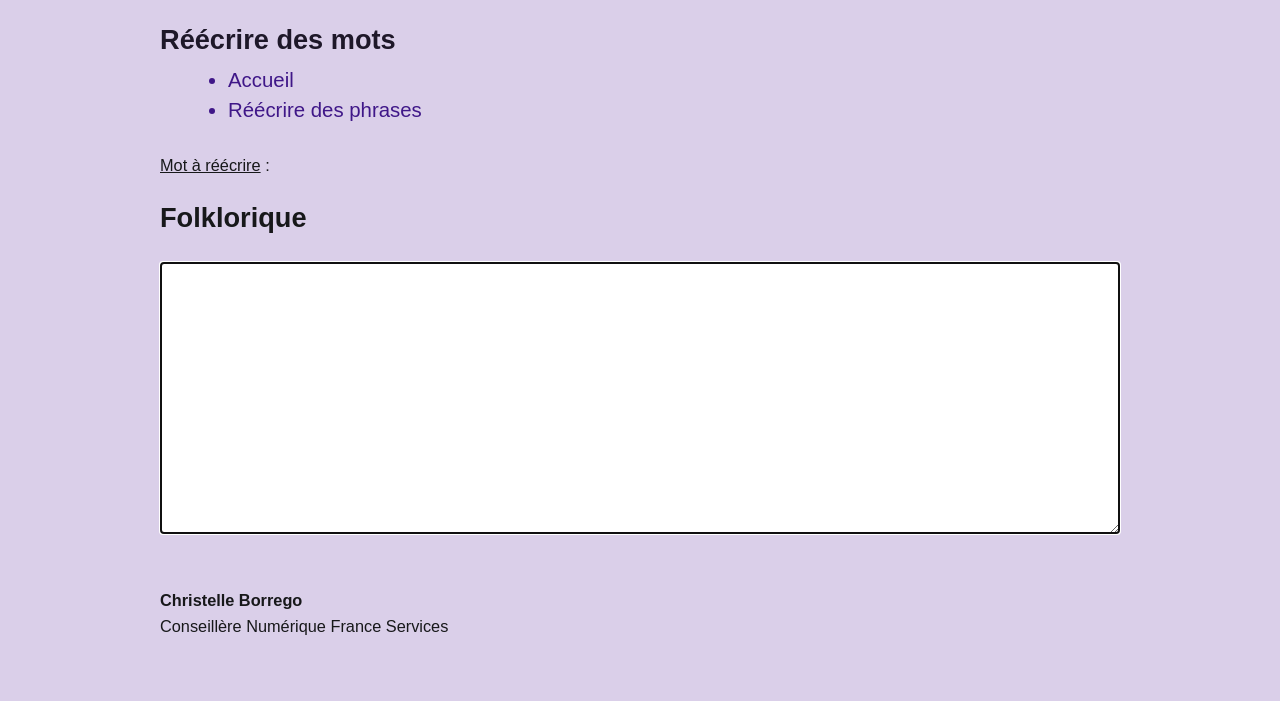
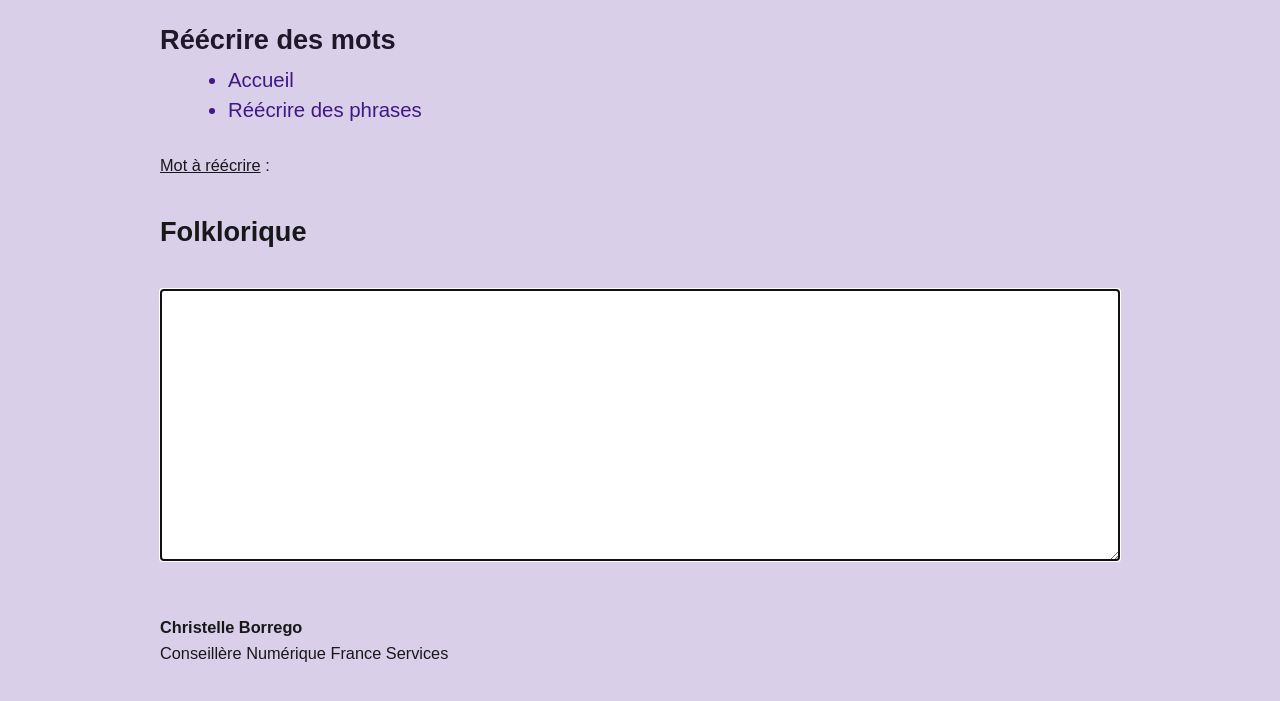
Before and after one commit to gobelynn/keyboard-exo-test, a plain HTML site: page mots/mots.html in a window 1280 px wide. Shown: the part 189-890 px from the top of the page. Drawn offline with Linux system fonts and the light colour scheme.

Commit message:
Update mots.css

```diff
--- a/mots/mots.css
+++ b/mots/mots.css
@@ -1,4 +1,4 @@
 .mot-selectionne {
-    margin: 2rem 0 2rem 0;
+    margin: 3rem 0 3rem 0;
     font-size: 2rem;
 }
```
